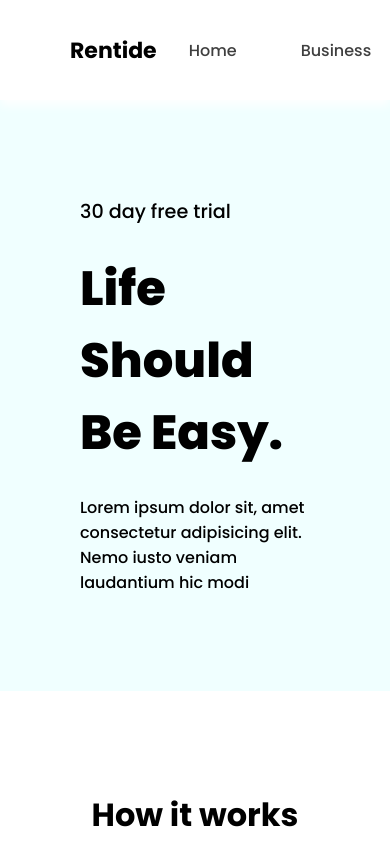
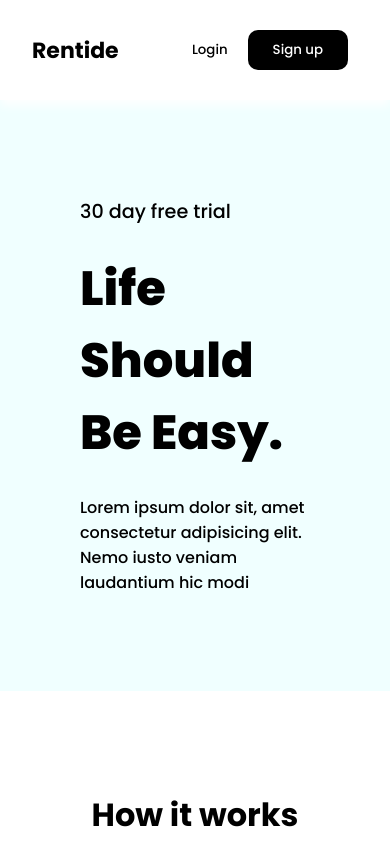
Before and after one commit to Rentide/frontend, a React (Vite) app: page / in a window 390 px wide. Shown: the top 844 px of the page. Built offline with nearby package versions, Linux system fonts and the light colour scheme.

Commit message:
fixed responsive issue

```diff
--- a/src/styles/footer.css
+++ b/src/styles/footer.css
@@ -215,6 +215,10 @@ footer hr {
 }
 
 @media (max-width: 600px) {
+    footer {
+        width: 100% !important;
+        margin: 2em 0em !important;
+    }
     .footer-distributed .footer-center .footer-center-wrapper div.newsletter {
         margin-right: 0px;
     }
--- a/src/styles/home.css
+++ b/src/styles/home.css
@@ -50,9 +50,6 @@
         width: 100%;
         padding: 2em 5em;
     }
-}
-
-@media only screen and (max-width: 600px) {
     .home-section div.image {
         display: none;
     }
--- a/src/styles/navbar.css
+++ b/src/styles/navbar.css
@@ -49,6 +49,12 @@
     color: black;
 }
 
+.navbar .right.buttons {
+    background-color: white;
+    z-index: 9999;
+    min-width: 150px;
+}
+
 .navbar .right.buttons span {
     margin: 0 10px;
     cursor: pointer;
@@ -67,3 +73,19 @@
     border-radius: 10px;
     background-color: black;
 }
+
+@media only screen and (max-width: 800px) {
+    .navbar {
+        padding: 0 2em;
+    }
+    .navbar .center.menus span {
+        padding: 0 1em;
+    }
+}
+
+@media only screen and (max-width: 600px) {
+    .navbar .center.menus {
+        display: none;
+        justify-content: space-between;
+    }
+}
```
